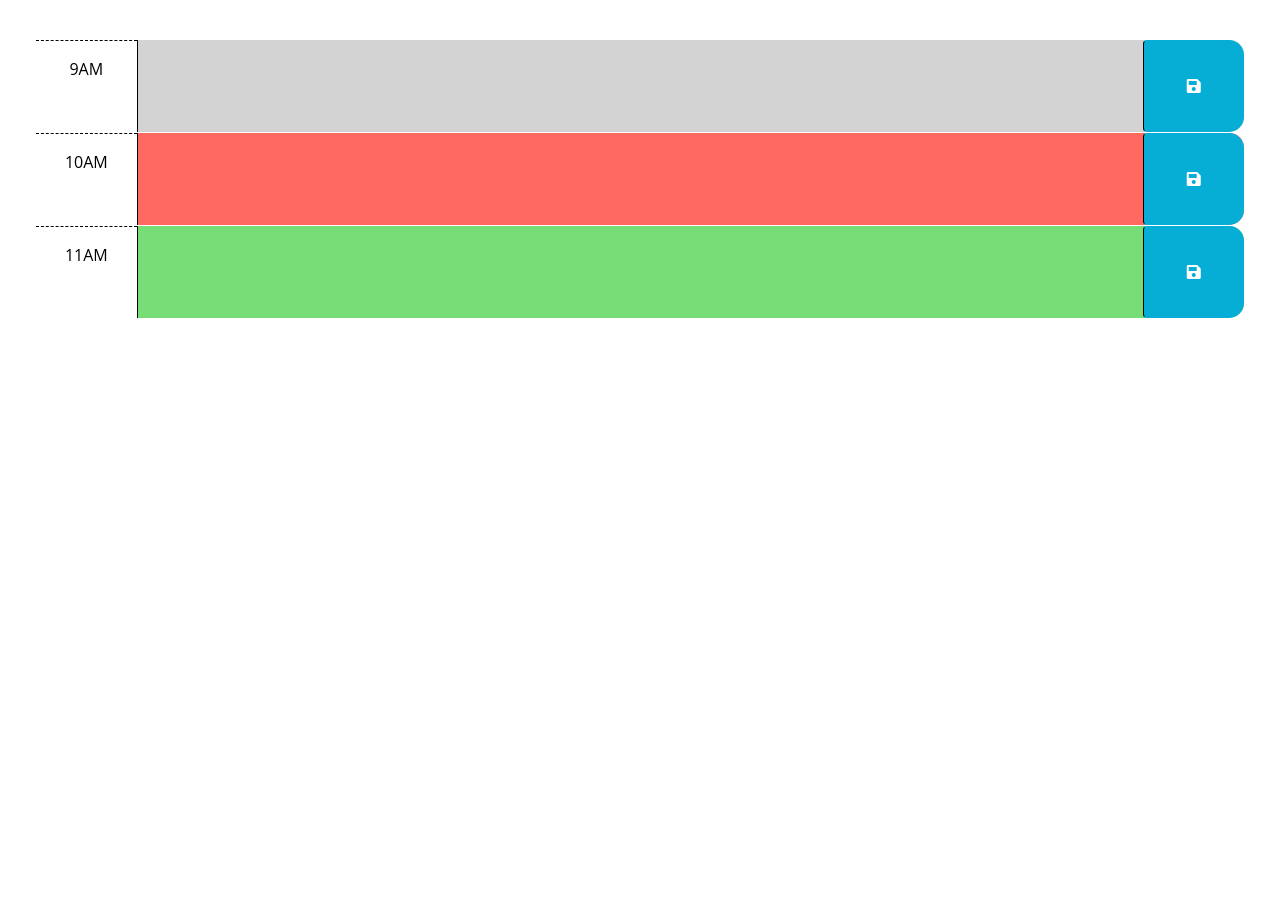
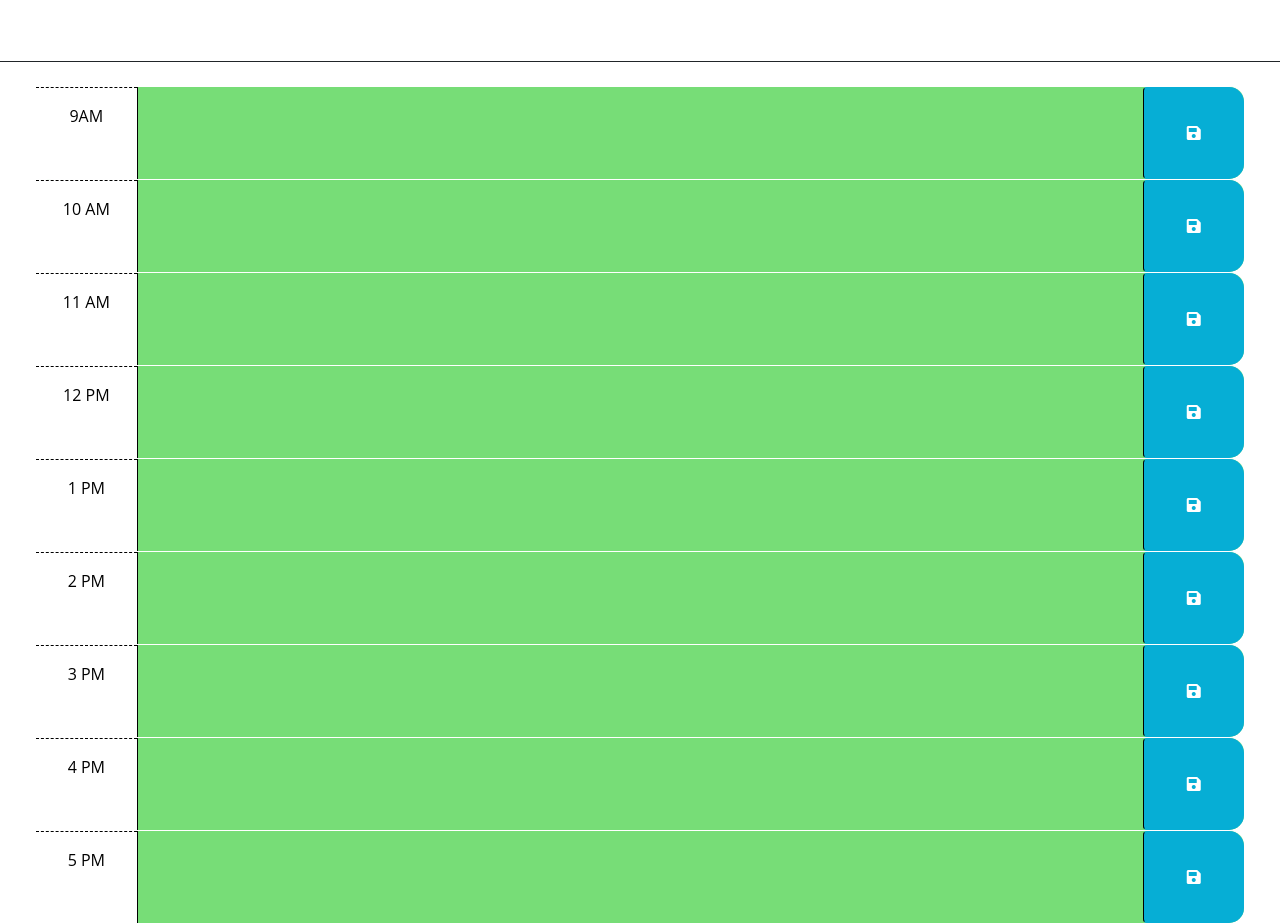
Before and after one commit to Brett-C/Daily-Planning-Tool, a plain HTML site: page Develop/index.html in a window 1280 px wide. Shown: the part 212-1135 px from the top of the page. Before the commit the page ends 800 px from the top, so only its background shows below. Drawn offline with nearby package versions, Linux system fonts and the light colour scheme.

Commit message:
set the times and the css based on what time it is

```diff
--- a/Develop/index.html
+++ b/Develop/index.html
@@ -25,10 +25,11 @@
   </head>
 
   <body>
-    <header class="p-5 mb-4">
+    <header class="p-5 mb-4 text-center border-bottom border-dark">
       <h1 class="display-3">Work Day Scheduler</h1>
       <p class="lead">A simple calendar app for scheduling your work day</p>
       <p id="currentDay" class="lead"></p>
+      <p id="time" class="lead"></p>
     </header>
     <div class="container-fluid px-5">
       <!-- Use class for "past", "present", and "future" to apply styles to the
@@ -42,7 +43,7 @@
         -->
 
       <!-- Example of a past time block. The "past" class adds a gray background color. -->
-      <div id="hour-9" class="row time-block past">
+      <div id="hour-9" class="row time-block">
         <div class="col-2 col-md-1 hour text-center py-3">9AM</div>
         <textarea class="col-8 col-md-10 description" rows="3"> </textarea>
         <button class="btn saveBtn col-2 col-md-1" aria-label="save">
@@ -51,8 +52,8 @@
       </div>
 
       <!-- Example of a present time block. The "present" class adds a red background color. -->
-      <div id="hour-10" class="row time-block present">
-        <div class="col-2 col-md-1 hour text-center py-3">10AM</div>
+      <div id="hour-10" class="row time-block">
+        <div class="col-2 col-md-1 hour text-center py-3">10 AM</div>
         <textarea class="col-8 col-md-10 description" rows="3"> </textarea>
         <button class="btn saveBtn col-2 col-md-1" aria-label="save">
           <i class="fas fa-save" aria-hidden="true"></i>
@@ -60,8 +61,56 @@
       </div>
 
       <!-- Example of a future time block. The "future" class adds a green background color. -->
-      <div id="hour-11" class="row time-block future">
-        <div class="col-2 col-md-1 hour text-center py-3">11AM</div>
+      <div id="hour-11" class="row time-block">
+        <div class="col-2 col-md-1 hour text-center py-3">11 AM</div>
+        <textarea class="col-8 col-md-10 description" rows="3"> </textarea>
+        <button class="btn saveBtn col-2 col-md-1" aria-label="save">
+          <i class="fas fa-save" aria-hidden="true"></i>
+        </button>
+      </div>
+
+    <div id="hour-12" class="row time-block">
+        <div class="col-2 col-md-1 hour text-center py-3">12 PM</div>
+        <textarea class="col-8 col-md-10 description" rows="3"> </textarea>
+        <button class="btn saveBtn col-2 col-md-1" aria-label="save">
+          <i class="fas fa-save" aria-hidden="true"></i>
+        </button>
+      </div>
+
+      <div id="hour-13" class="row time-block">
+        <div class="col-2 col-md-1 hour text-center py-3">1 PM</div>
+        <textarea class="col-8 col-md-10 description" rows="3"> </textarea>
+        <button class="btn saveBtn col-2 col-md-1" aria-label="save">
+          <i class="fas fa-save" aria-hidden="true"></i>
+        </button>
+      </div>
+
+      <div id="hour-14" class="row time-block">
+        <div class="col-2 col-md-1 hour text-center py-3">2 PM</div>
+        <textarea class="col-8 col-md-10 description" rows="3"> </textarea>
+        <button class="btn saveBtn col-2 col-md-1" aria-label="save">
+          <i class="fas fa-save" aria-hidden="true"></i>
+        </button>
+      </div>
+
+      <div id="hour-15" class="row time-block">
+        <div class="col-2 col-md-1 hour text-center py-3">3 PM</div>
+        <textarea class="col-8 col-md-10 description" rows="3"> </textarea>
+        <button class="btn saveBtn col-2 col-md-1" aria-label="save">
+          <i class="fas fa-save" aria-hidden="true"></i>
+        </button>
+      </div>
+
+      <div id="hour-16" class="row time-block">
+        <div class="col-2 col-md-1 hour text-center py-3">4 PM</div>
+        <textarea class="col-8 col-md-10 description" rows="3"> </textarea>
+        <button class="btn saveBtn col-2 col-md-1" aria-label="save">
+          <i class="fas fa-save" aria-hidden="true"></i>
+        </button>
+      </div>
+
+      <div id="hour-17" class="row time-block">
+        <div class="col-2 col-md-1 hour text-center py-3">5 PM</div>
         <textarea class="col-8 col-md-10 description" rows="3"> </textarea>
         <button class="btn saveBtn col-2 col-md-1" aria-label="save">
           <i class="fas fa-save" aria-hidden="true"></i>
--- a/Develop/script.js
+++ b/Develop/script.js
@@ -1,7 +1,12 @@
 // Wrap all code that interacts with the DOM in a call to jQuery to ensure that
 // the code isn't run until the browser has finished rendering all the elements
 // in the html.
+
+let today = dayjs()
+let hours = today.hour();
+let minutes = today.format("mm a")
 $(function () {
+
   // TODO: Add a listener for click events on the save button. This code should
   // use the id in the containing time-block as a key to save the user input in
   // local storage. HINT: What does `this` reference in the click listener
@@ -9,15 +14,57 @@ $(function () {
   // time-block containing the button that was clicked? How might the id be
   // useful when saving the description in local storage?
   //
-  // TODO: Add code to apply the past, present, or future class to each time
+
+  //
+
+
+
+  // TODO: Add code to apply the past, present, or future clඞss to each time
   // block by comparing the id to the current hour. HINTS: How can the id
   // attribute of each time-block be used to conditionally add or remove the
   // past, present, and future classes? How can Day.js be used to get the
   // current hour in 24-hour time?
   //
+  function timeSync() {
+    let timeBlocks = document.getElementsByClassName('time-block');
+    for (let timeBlock of timeBlocks) {
+      let blockHour = Number(timeBlock.id.match(/[0-9]{1,2}/)[0]);
+      if (blockHour == hours) {
+        timeBlock.classList.add('present')
+        timeBlock.classList.remove('past', 'future')
+      } else if (blockHour > hours) {
+        timeBlock.classList.add('future')
+        timeBlock.classList.remove('present', 'past')
+      } else if (blockHour < hours) {
+        timeBlock.classList.add('past')
+        timeBlock.classList.remove('present', 'future')
+      }
+    }
+
+
+
+
+  }
+  timeSync();
+  // setInterval(timeSync, 10000);
+
+
+
+
   // TODO: Add code to get any user input that was saved in localStorage and set
   // the values of the corresponding textarea elements. HINT: How can the id
   // attribute of each time-block be used to do this?
   //
+
+
+
   // TODO: Add code to display the current date in the header of the page.
+  // DONE!
+
+  function day_time() {
+    $('#currentDay').text(`Today is ${today.format('ddd, MMM DD')} and the time is ${hours}:${minutes}`);
+  };
+
+  day_time();
+
 });
```
